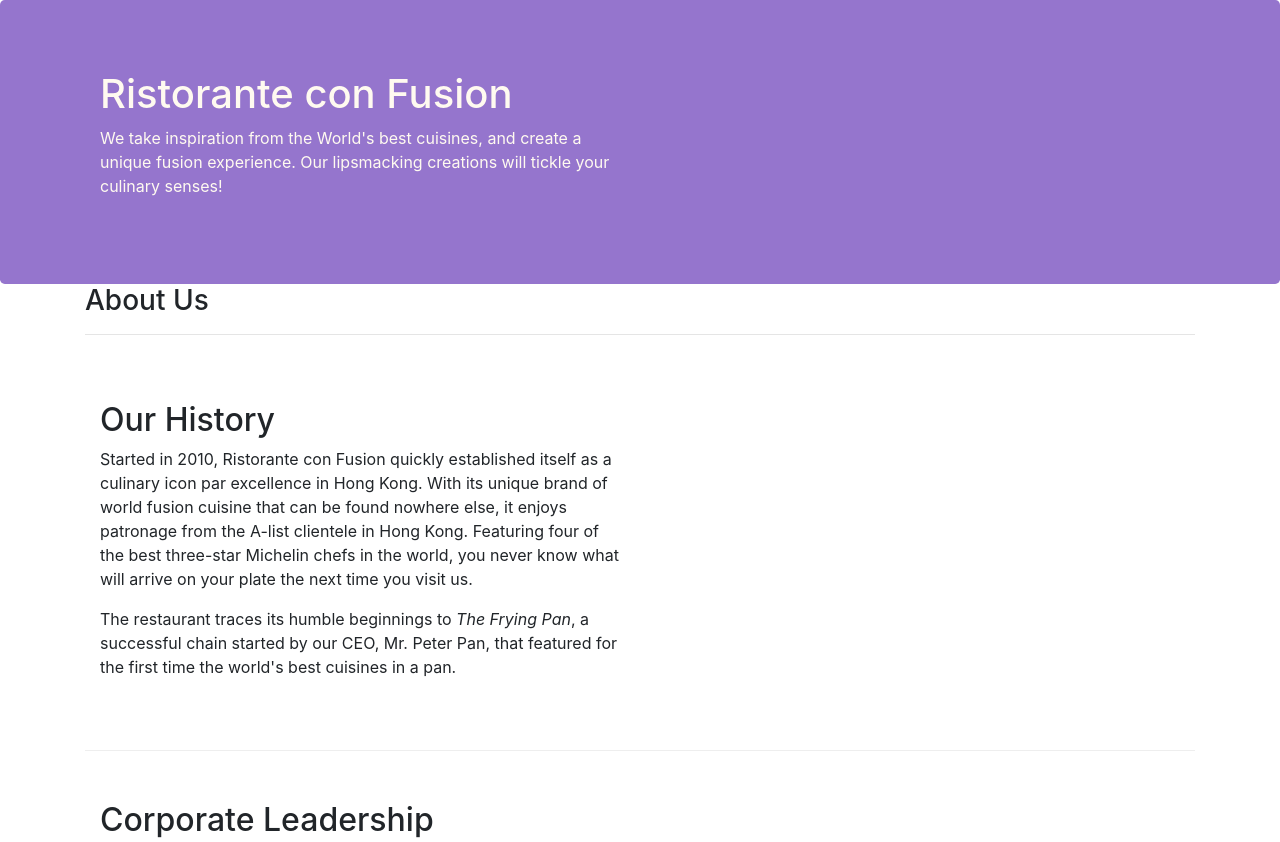
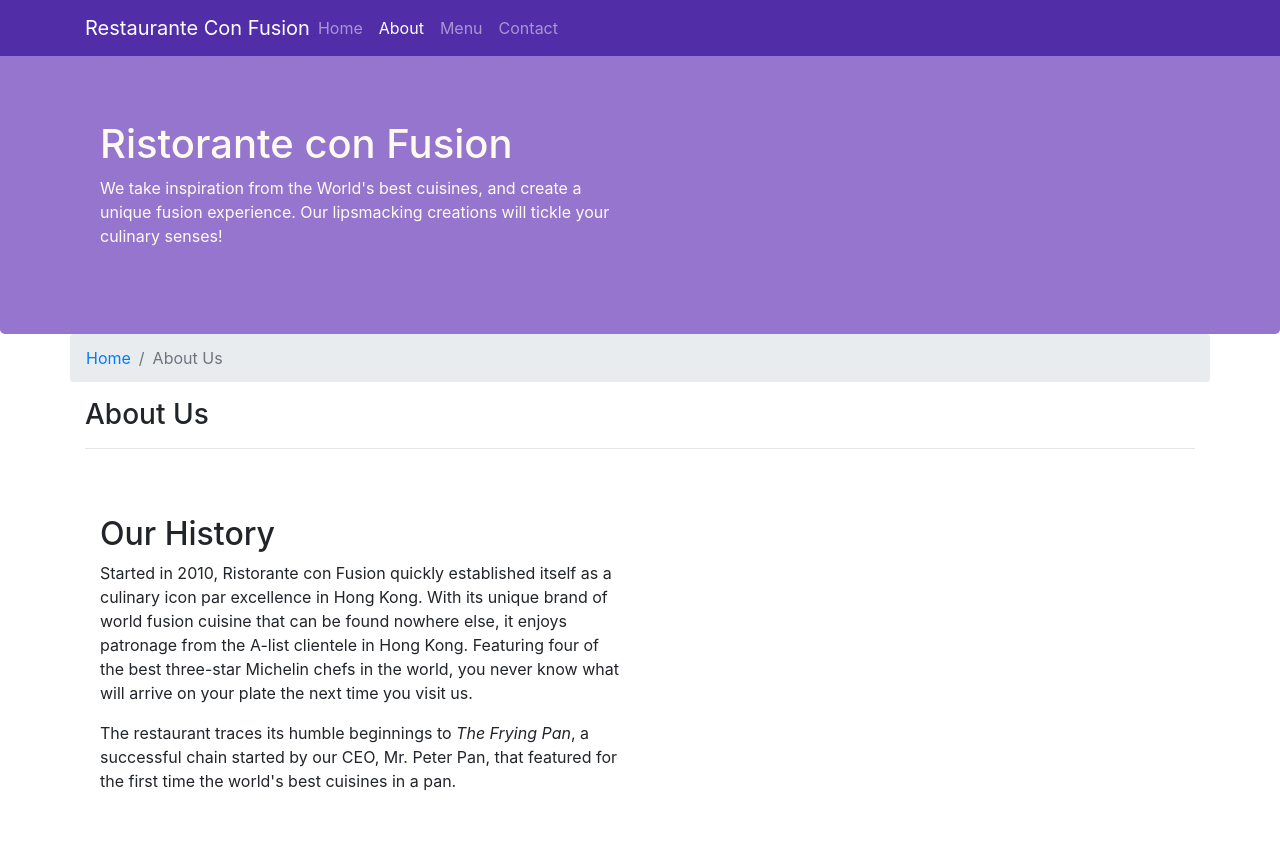
Before and after one commit to helen-tan/bootstrap-exercise, a website: page aboutus.html in a window 1280 px wide. Shown: the top 842 px of the page. Drawn offline with nearby package versions, Linux system fonts and the light colour scheme.

Commit message:
Navbar and Breadcrumbs

```diff
--- a/aboutus.html
+++ b/aboutus.html
@@ -9,6 +9,8 @@
 
     <!-- Bootstrap CSS -->
     <link rel="stylesheet" href="node_modules/bootstrap/dist/css/bootstrap.min.css">
+
+    <!-- Custom CSS-->
     <link rel="stylesheet" href="css/styles.css">
 
     <title>Ristorante Con Fusion: About Us</title>
@@ -16,6 +18,29 @@
 </head>
 
 <body>
+    <!-- Navigation Bar -->
+    <nav class="navbar navbar-dark navbar-expand-sm fixed-top">
+        <div class="container">
+
+            <!-- Navbar toggler icon-->
+            <button class="navbar-toggler" type="button" data-toggle="collapse" data-target="#Navbar">
+                <span class="navbar-toggler-icon"></span>
+            </button>
+
+            <!--Links-->
+            <a class="navbar-brand mr-auto" href="./index.html">Restaurante Con Fusion</a>
+            <div class="collapse navbar-collapse" id="Navbar"> <!-- Contents hidden in xs & sm screens by default-->
+                <ul class="navbar-nav mr-auto">
+                    <li class="nav-item"><a class="nav-link" href="./index.html">Home</a></li>
+                    <li class="nav-item active"><a class="nav-link" href="#">About</a></li>
+                    <li class="nav-item"><a class="nav-link" href="#">Menu</a></li>
+                    <li class="nav-item"><a class="nav-link" href="#">Contact</a></li>
+                </ul>
+            </div>
+
+        </div>
+    </nav>
+
 
     <header class="jumbotron">
         <div class="container">
@@ -32,6 +57,13 @@
 
     <div class="container">
         <div class="row">
+
+            <!--Breadcrumb-->
+            <ol class="col-12 breadcrumb">
+                <li class="breadcrumb-item"><a href="./index.html">Home</a></li>
+                <li class="breadcrumb-item active">About Us</li>
+            </ol>
+
             <div class="col-12">
                <h3>About Us</h3>
                <hr>
@@ -71,7 +103,7 @@
                 <div class="col-4 offset-1 col-sm-2">
                     <h5>Links</h5>
                     <ul class="list-unstyled">
-                        <li><a href="#">Home</a></li>
+                        <li><a href="./index.html">Home</a></li>
                         <li><a href="#">About</a></li>
                         <li><a href="#">Menu</a></li>
                         <li><a href="#">Contact</a></li>
--- a/css/styles.css
+++ b/css/styles.css
@@ -23,8 +23,17 @@
     color: floralwhite;
 }
 
-.address{
+address{
     font-size: 80%;
     margin: 0px;
     color: #0f0f0f;
 }
+
+body{
+    padding: 50px 0px 0px 0px;
+    z-index: 0;
+}
+
+.navbar-dark{
+    background: #512DA8;
+}
```
Also changed, not shown: index.html (+25 -1 lines).
